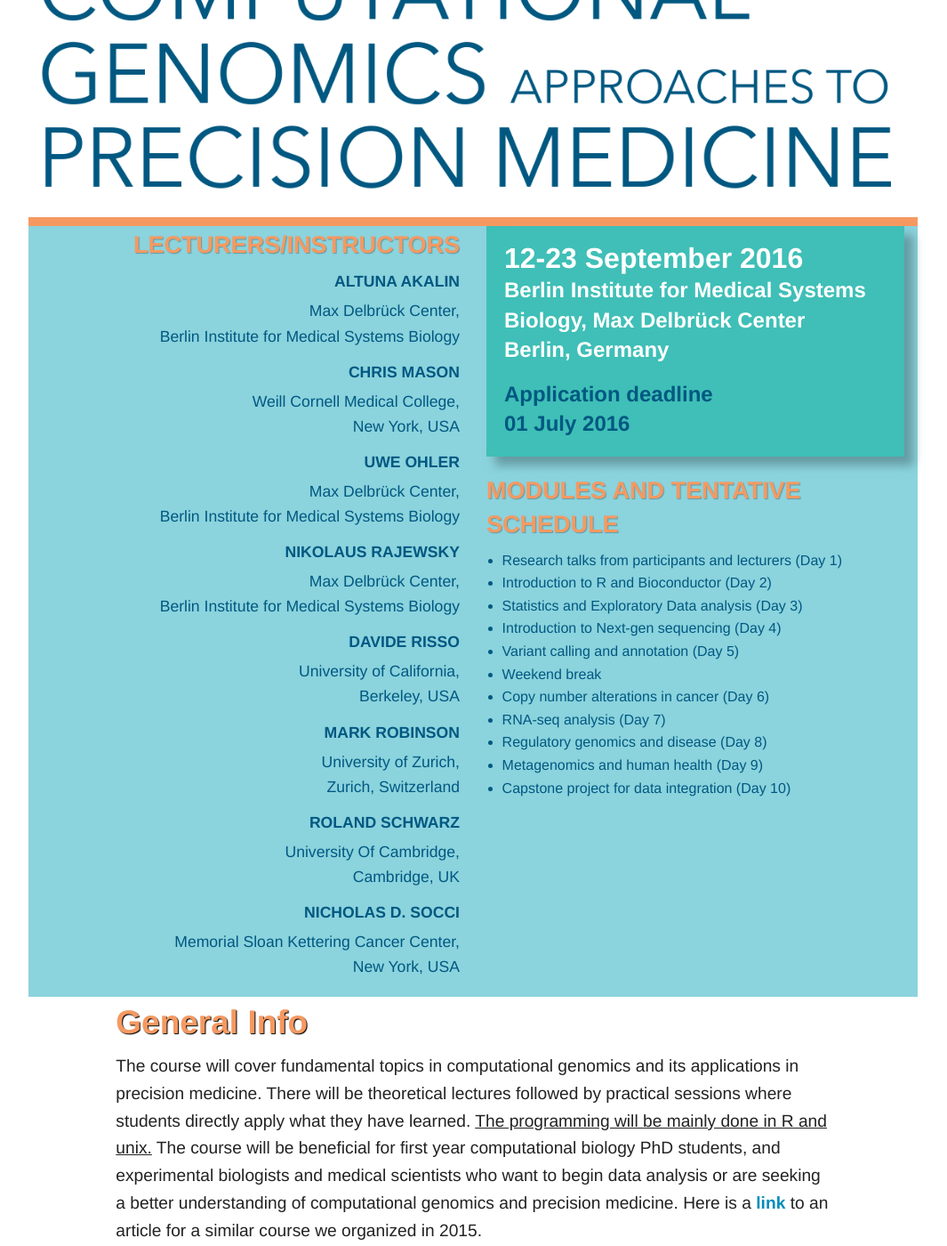
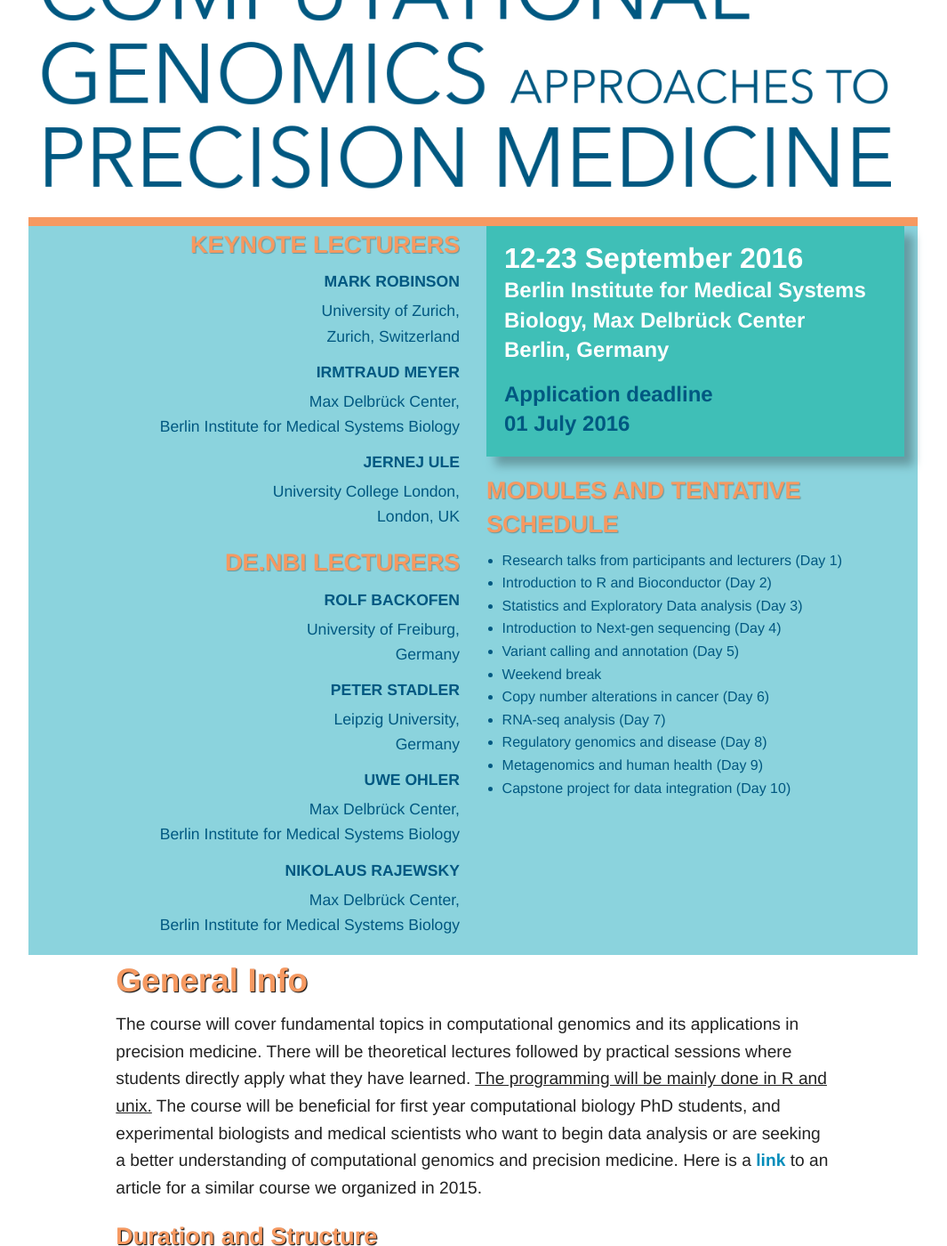
Before and after one commit to BIMSBbioinfo/compgen, a Jekyll site: the page 2017/index.html, which Jekyll copies as it is, in a window 1280 px wide and 1400 px high, scrolled down 386 px. Shown: the whole window at 89% size, without its empty margins (108-1173 px from the left). Built offline with Jekyll 4.4.1, drawn with Linux system fonts in a browser that asks for light colours; nearby versions of some CDN libraries; library files that are not in the unit come from our copies.

Commit message:
new instructors

```diff
--- a/2017/index.html
+++ b/2017/index.html
@@ -31,31 +31,30 @@
     </div>
     <div class="row details">
       <div class="text-right large-6 columns">
-        <h3 id="course">Lecturers/Instructors</h3>
+        <h3 id="course"> Keynote Lecturers</h3>
         <dl>
-          <dt><a href="http://bioinformatics.mdc-berlin.de">Altuna Akalin</a></dt>
+          <dt><a href="http://www.imls.uzh.ch/research/robinson.html">Mark Robinson</a></dt>
+          <dd>University of Zurich,<br/>Zurich, Switzerland</dd>
+
+          <dt><a href="https://www.mdc-berlin.de/45451098/en/research/research_teams/bioinformatics-of-rna-structure-and-transcriptome-regulation">Irmtraud Meyer</a></dt>
           <dd>Max Delbrück Center,<br/>Berlin Institute for Medical Systems Biology</dd>
 
-          <dt><a href="http://www.masonlab.net/">Chris Mason</a></dt>
-          <dd>Weill Cornell Medical College,<br/>New York, USA</dd>
+          <dt><a href="http://www.ulelab.info/">Jernej Ule</a></dt>
+          <dd>University College London,<br/>London, UK</dd>
+         </dl>
+        <h3 id="course"> de.NBI Lecturers</h3>
+        <dl>
+          <dt><a href="www.bioinf.uni-freiburg.de/~backofen/">Rolf Backofen</a></dt>
+          <dd>University of Freiburg,<br/>Germany</dd>
+
+          <dt><a href="http://www.bioinf.uni-leipzig.de/">Peter Stadler</a></dt>
+          <dd>Leipzig University,<br/>Germany</dd>
 
           <dt><a href="https://ohlerlab.mdc-berlin.de/">Uwe Ohler</a></dt>
           <dd>Max Delbrück Center,<br/>Berlin Institute for Medical Systems Biology</dd>
 
           <dt><a href="https://www.mdc-berlin.de/1151037/en/research/research_teams/systems_biology_of_gene_regulatory_elements">Nikolaus Rajewsky</a></dt>
           <dd>Max Delbrück Center,<br/>Berlin Institute for Medical Systems Biology</dd>
-
-          <dt><a href="http://www.stat.berkeley.edu/~davide/Personal_Page/Home.html">Davide Risso</a></dt>
-          <dd>University of California,<br/>Berkeley, USA</dd>
-
-          <dt><a href="http://www.imls.uzh.ch/research/robinson.html">Mark Robinson</a></dt>
-          <dd>University of Zurich,<br/>Zurich, Switzerland</dd>
-
-          <dt><a href="http://www.ebi.ac.uk/about/people/roland-schwarz">Roland Schwarz</a></dt>
-          <dd>University Of Cambridge,<br/>Cambridge, UK</dd>
-
-          <dt><a href="http://www.mskcc.org/research/bioinformatics/staff/nicholas-socci">Nicholas D. Socci</a></dt>
-          <dd>Memorial Sloan Kettering Cancer Center,<br/>New York, USA</dd>
         </dl>
       </div>
       <div class="large-6 columns">
```
